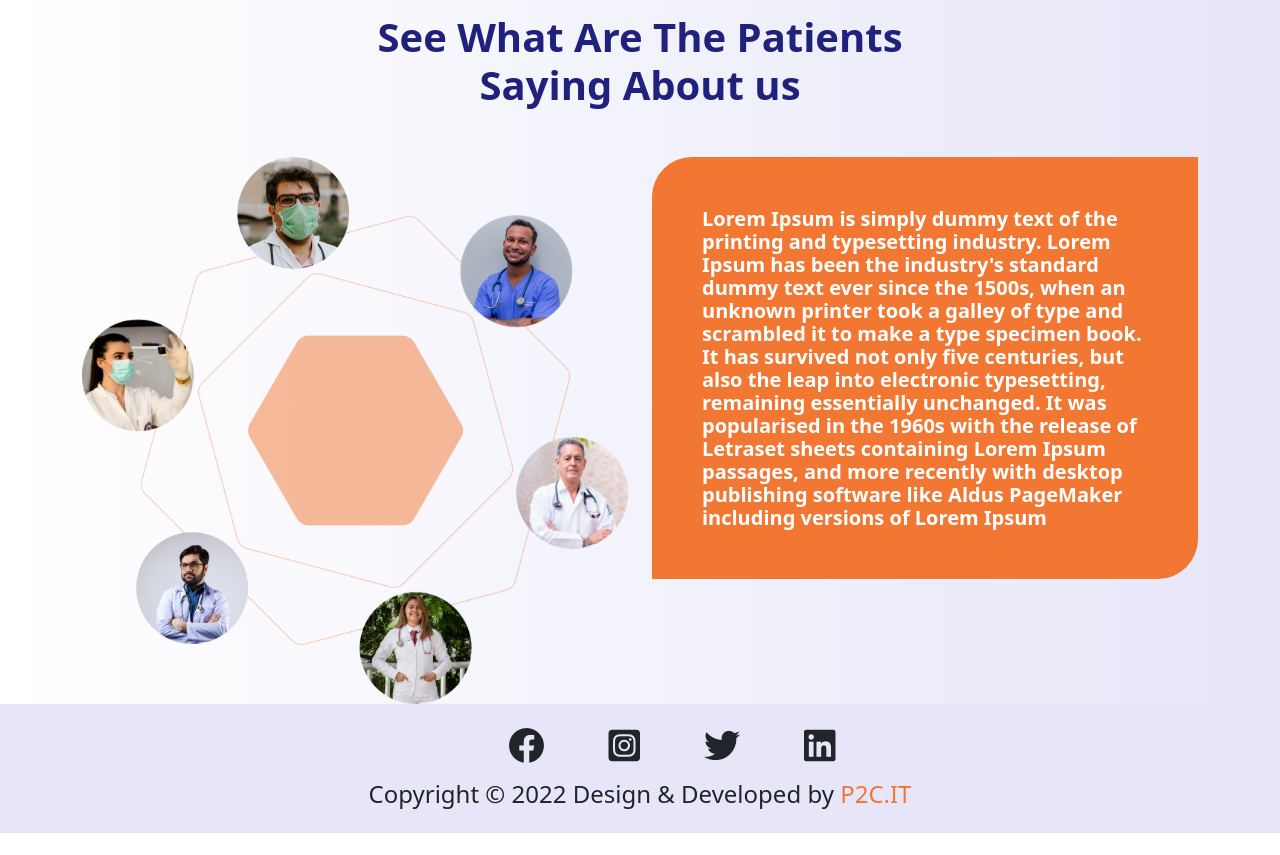
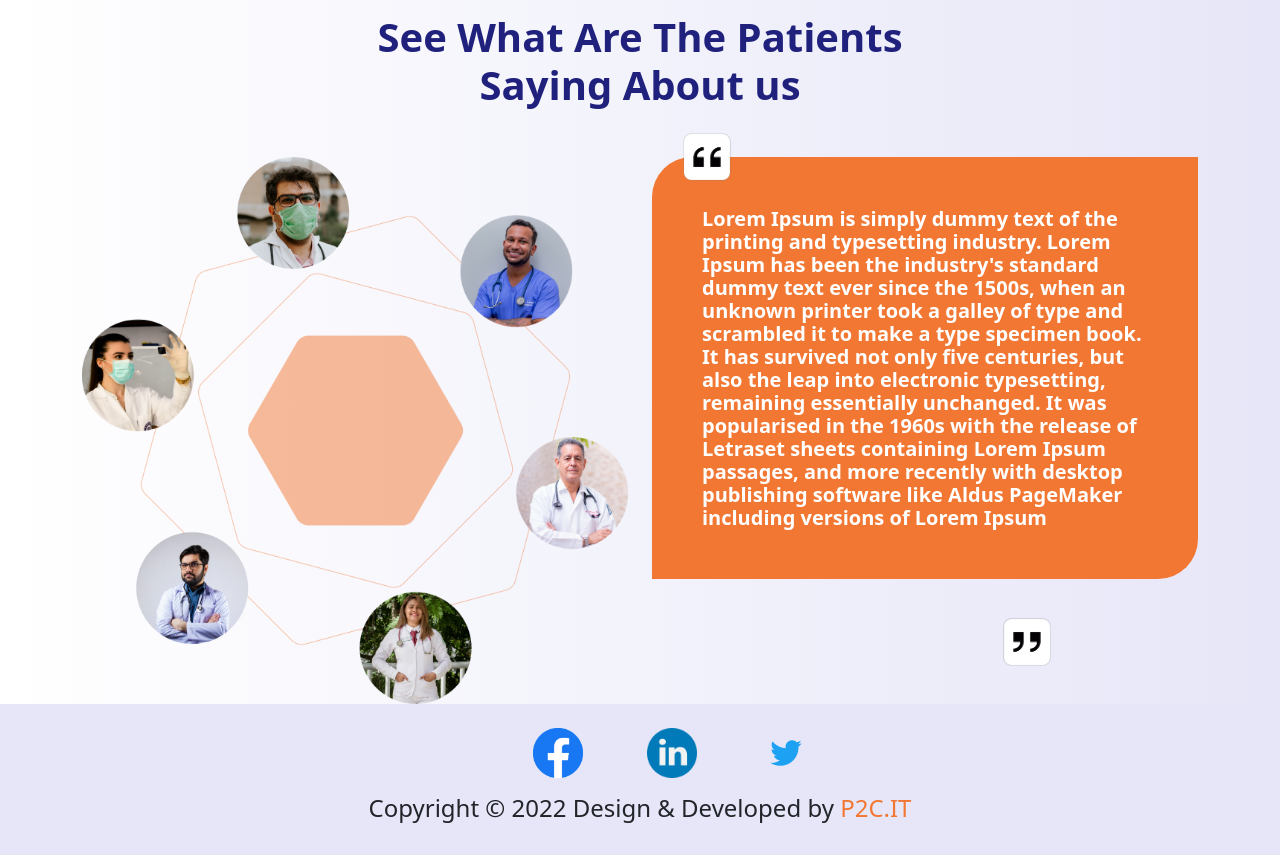
Before and after one commit to farhan8728/Medical_website, a plain HTML site: page index.html in a window 1280 px wide. Shown: the part 1885-2740 px from the top of the page. Drawn offline with nearby package versions, Linux system fonts and the light colour scheme.

Commit message:
regsiter finish

```diff
--- a/index.html
+++ b/index.html
@@ -199,7 +199,9 @@
 
             <div class="col-12 col-sm-12 col-md-6 col-lg-6">
               <div class="fourt_second_part">
+                <img src="./images/quote.png" class="quote_img"  alt="" srcset="">
                 <p class="fourth_lorem fw-bolder mb-5">Lorem Ipsum is simply dummy text of the printing and typesetting industry. Lorem Ipsum has been the industry's standard dummy text ever since the 1500s, when an unknown printer took a galley of type and scrambled it to make a type specimen book. It has survived not only five centuries, but also the leap into electronic typesetting, remaining essentially unchanged. It was popularised in the 1960s with the release of Letraset sheets containing Lorem Ipsum passages, and more recently with desktop publishing software like Aldus PageMaker including versions of Lorem Ipsum</p>
+                <img src="./images/quote.png" class="quote_footer_img" alt="" srcset="">
               </div>
             </div>
           </div>
@@ -210,14 +212,16 @@
 
 
     <footer class="footer">
-      <div class="footer_start">
+      <div class="footer_start pb-4">
           <div class="link d-flex justify-content-center pt-4">
-            <i class="fa-brands fa-facebook font_size icon"></i>
-            <i class="fa-brands fa-square-instagram font_size icon"></i>
-            <i class="fa-brands fa-twitter font_size icon"></i>
-            <i class="fa-brands fa-linkedin font_size icon"></i>
+            <a href="#" class="icon"><img src="./images/fb.png" class="footer_img" alt="" srcset=""></a>
+
+            <a href="#" class="icon"><img src="./images/linkedin.png" class="footer_img" alt="" srcset=""></a>
+            <a href="#" class="icon"><img src="./images/twitter.png" class="footer_img" alt="" srcset=""></a>
+
+
           </div>
-          <h4 class="text-center pt-3 pb-4">Copyright © 2022 Design & Developed by <span class="it">P2C.IT</span> </h4>
+          <h4 class="text-center pt-3">Copyright © 2022 Design & Developed by <span class="it">P2C.IT</span> </h4>
       </div>
     </footer>
 
--- a/style.css
+++ b/style.css
@@ -240,6 +240,7 @@ body{
     border-top-left-radius: 40px;
     border-bottom-right-radius: 40px;
     background-color: var(--active-link-color);
+    position: relative;
 }
 .fourth_lorem{
     font-size: 20px;
@@ -248,6 +249,20 @@ body{
     color: #FFFFFF;
 
 
+}
+.quote_img{
+    width: 50px;
+    position: absolute;
+    top: -25px;
+    left: 30px;
+
+}
+.quote_footer_img {
+    width: 50px;
+    position: absolute;
+    top: 460px;
+    left: 350px;
+    transform: rotate(180deg);
 }
 .fourth_header{
     padding-top: 80px;
@@ -268,6 +283,12 @@ body{
 .it{
     color: var(--active-link-color);
 }
+.footer_img{
+    width: 50px;
+
+}
+
+
 @media screen and (max-width:767px){
 
     .contact_us{
```
Also changed, not shown: about.html (+18 -0 lines), faq.html (+14 -0 lines), images/double-quotes 1.png (added), images/fb.png (added), images/instagram.png (added), images/linkedin.png (added), images/quote.png (added), images/twitter.png (added).
